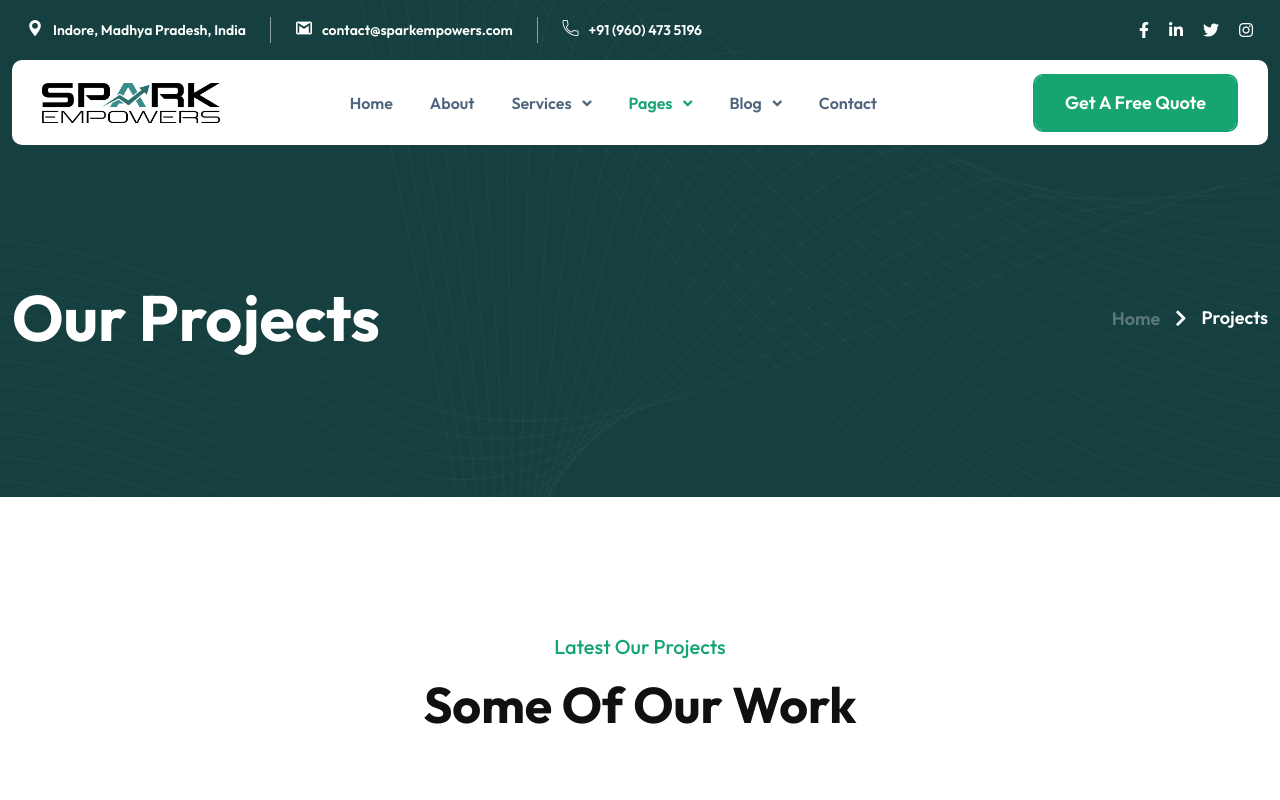
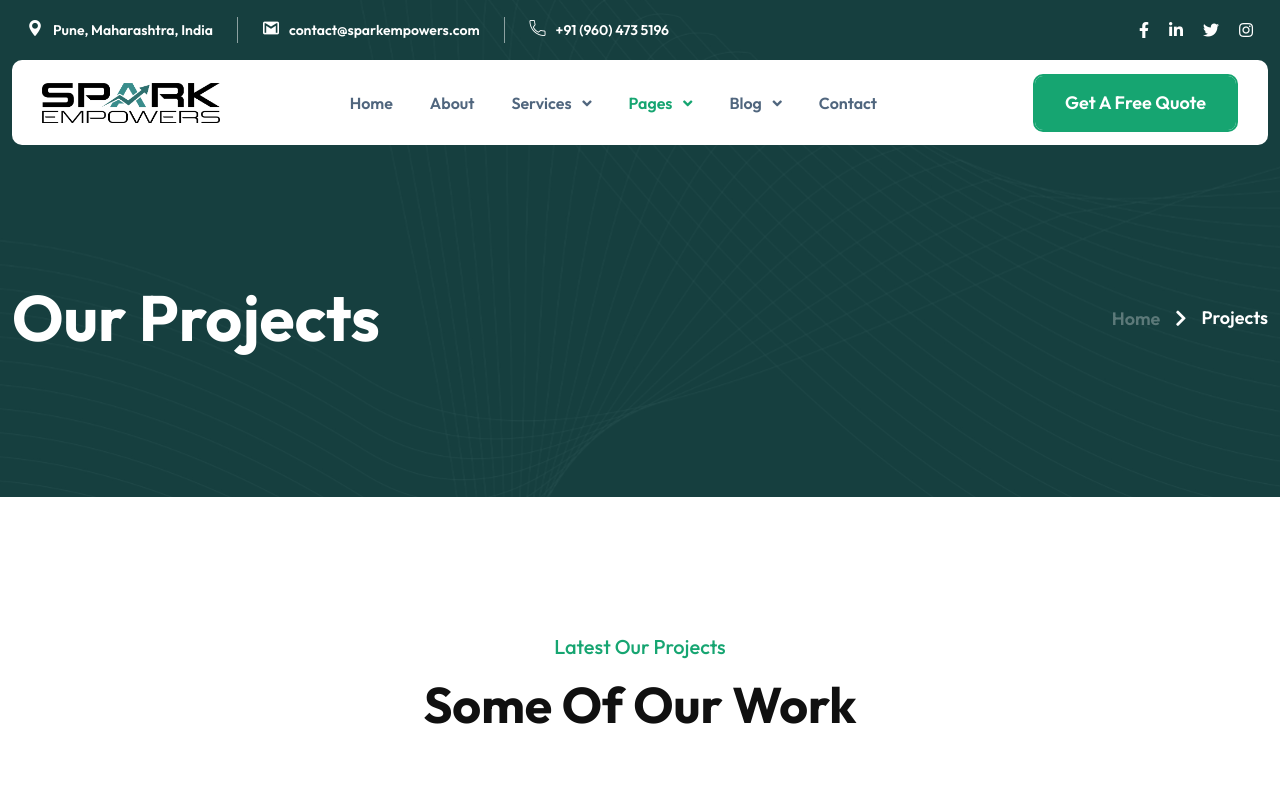
Before and after one commit to vikaschandore/sparkempowers, a React (Vite) app: page /projects in a window 1280 px wide. Shown: the top 800 px of the page. Built offline with nearby package versions, Linux system fonts and the light colour scheme.

Commit message:
Updated address

```diff
--- a/src/components/ui/bar/HeaderTop.jsx
+++ b/src/components/ui/bar/HeaderTop.jsx
@@ -3,7 +3,7 @@ import { Link } from "react-router-dom";
 const headerList = [
   {
     icon: "flaticon-maps-and-flags",
-    name: "Indore, Madhya Pradesh, India",
+    name: "Pune, Maharashtra, India",
   },
   {
     icon: "flaticon-gmail-logo",
--- a/src/data/site.js
+++ b/src/data/site.js
@@ -251,7 +251,7 @@ export const testimonials = [
 export const testimonials_2 = [
     {
         description: `“Iqbal is fantastic, he understood our requirements in no time and delivered results right on our expectations. He was supportive all through the engagement.”`,
-        name: "Joshua Liddell",
+        name: "Emily Carter",
         title: "Company Owner",
         imgUrl: "/images/testimonial/tc1.png",
     },
```
